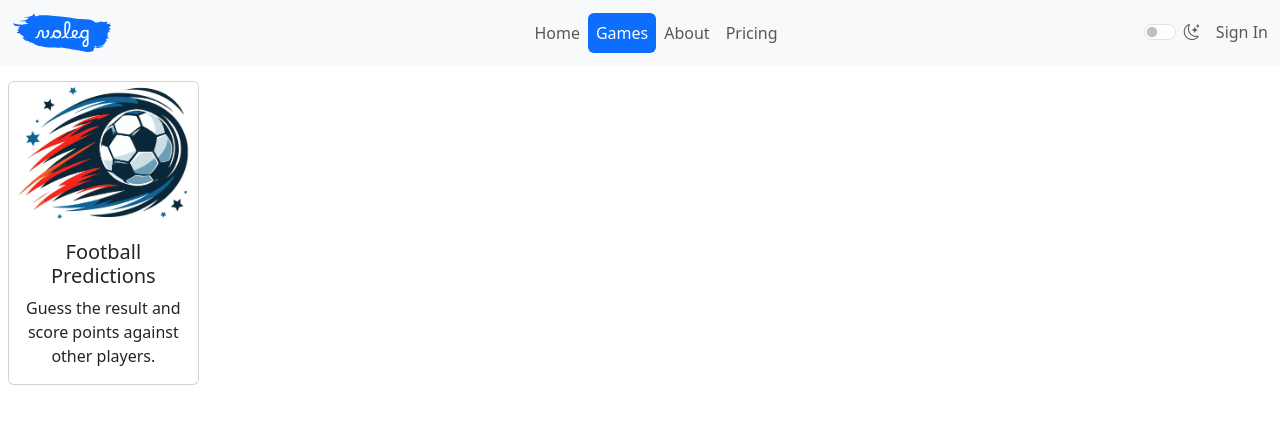
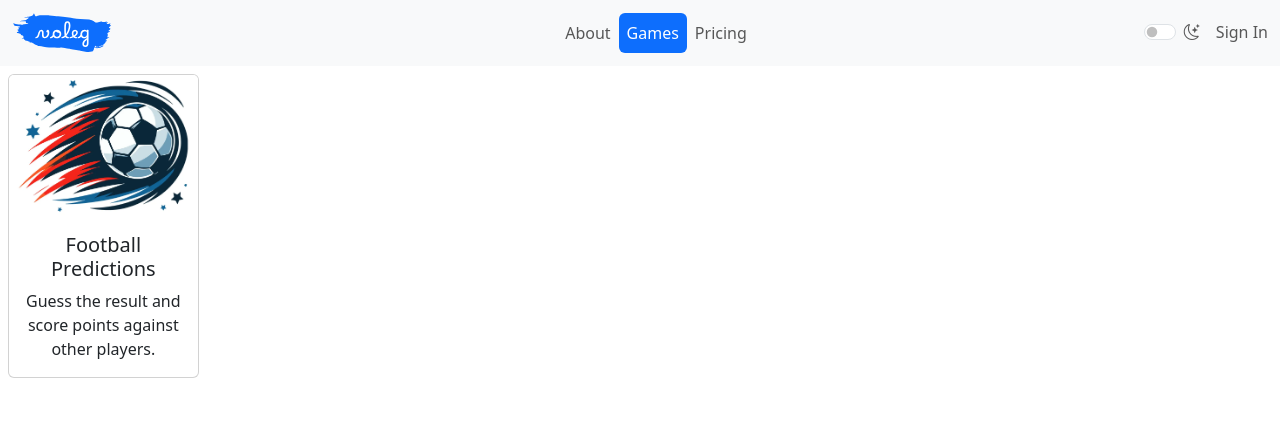
Before and after one commit to Oleg-Vartanov/Voleg, a Vue app in the folder frontend/: page /games in a window 1280 px wide. Shown: the top 424 px of the page. Built offline with nearby package versions, Linux system fonts and the light colour scheme.

Commit message:
F: Edited about page.

```diff
--- a/frontend/src/components/NavBar.vue
+++ b/frontend/src/components/NavBar.vue
@@ -4,9 +4,8 @@ import {useRoute} from 'vue-router'
 import {useAuth} from "@/modules/auth";
 
 let centerRoutes: { name: string, title: string }[] = [
-  {name: 'home', title: 'Home'},
+  {name: 'about', title: 'About'},
   {name: 'games', title: 'Games'},
-  {name: 'about', title: 'About'},
   {name: 'pricing', title: 'Pricing'},
   {name: 'admin', title: 'Admin', roles: ['ROLE_ADMIN']},
 ];
--- a/frontend/src/router/index.ts
+++ b/frontend/src/router/index.ts
@@ -15,7 +15,7 @@ const index = createRouter({
           path: '/',
           name: 'home',
           meta: { title: 'Home' },
-          component: () => import('@/views/Home.vue'),
+          redirect: { name: 'about' },
         },
         {
           path: '/games',
--- a/frontend/src/views/About.vue
+++ b/frontend/src/views/About.vue
@@ -5,6 +5,7 @@
   <div class="ov-center">
     Em, it's just my personal site.<br />
     If you'd like to contact me for some reason, you're welcome.<br />
-    oleg.vartanov1997@gmail.com
+    <i class="bi bi-envelope-at"></i> oleg.vartanov1997@gmail.com<br />
+    <i class="bi bi-github"></i> This app's <a href="https://github.com/Oleg-Vartanov/Voleg">github</a><br />
   </div>
 </template>
--- a/frontend/src/views/Games.vue
+++ b/frontend/src/views/Games.vue
@@ -30,7 +30,7 @@ function checkRequirements(game) {
 </script>
 
 <template>
-  <div class="ov-center ps-2 pe-2">
+  <div class="ov-center p-2">
     <div class="row row-cols-1 row-cols-md-6 g-4">
       <div class="col" v-for="game in games">
         <a class="text-decoration-none" @click="checkRequirements(game)" href="javascript:void(0)">
--- a/frontend/src/views/Home.vue
+++ /dev/null
@@ -1,7 +0,0 @@
-<script setup lang="ts"></script>
-
-<template>
-  <div class="ov-center">
-    Home Page
-  </div>
-</template>
```
